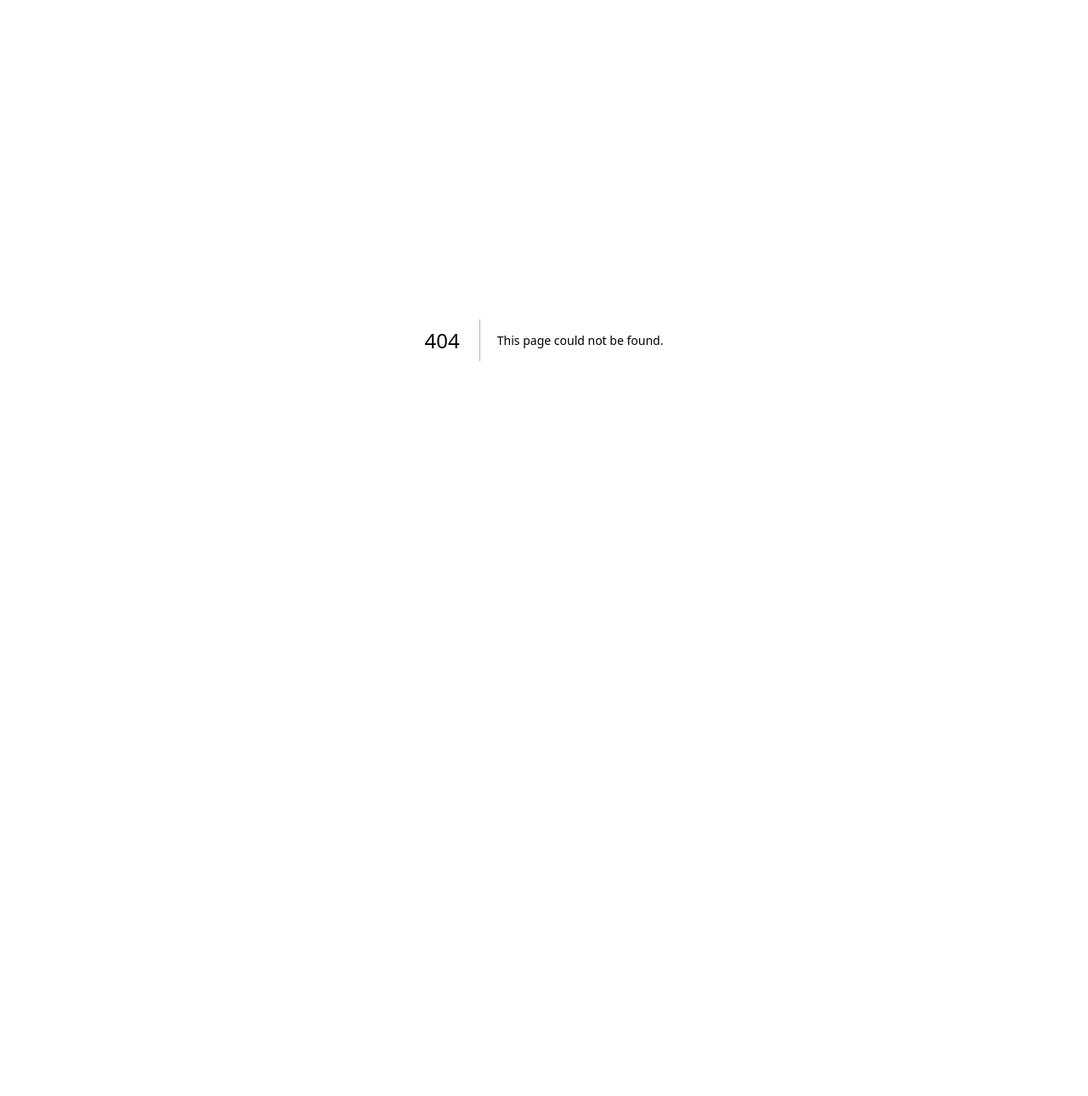
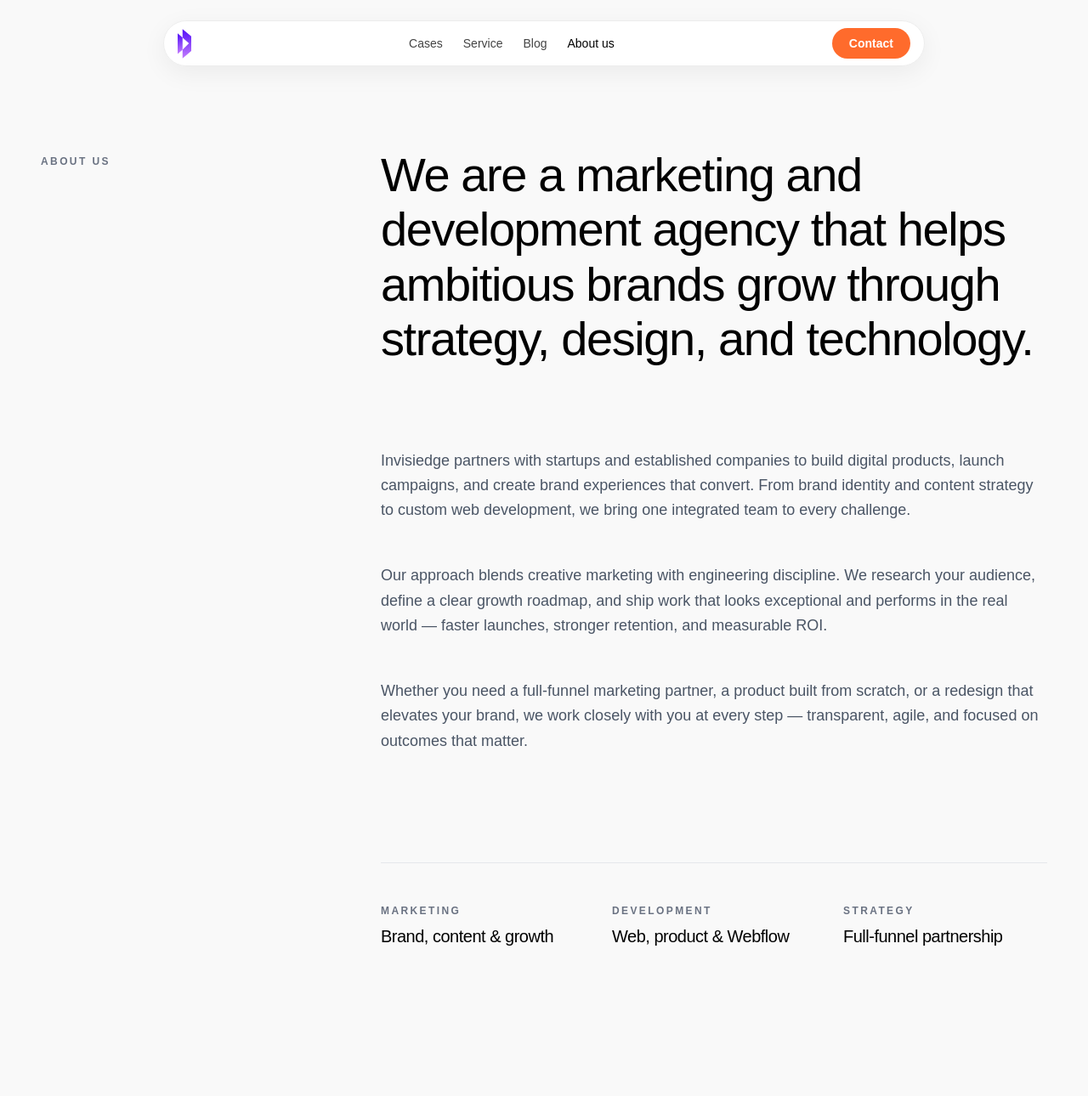
Before and after one commit to Aryan-205/BrutanixStudio, a Next.js app: page /about in a window 1280 px wide. Before the commit this address had no page. Shown: the top 1290 px of the page at 85% size. Before the commit the page ends 800 px from the top, so only its background shows below. Built offline with nearby package versions, Linux system fonts and the light colour scheme.

Commit message:
added the about section

```diff
--- /dev/null
+++ b/app/about/page.tsx
@@ -0,0 +1,31 @@
+import type { Metadata } from "next";
+import Navbar from "@/components/Navbar";
+import AboutPageIntro from "@/components/Landingpage/AboutPageIntro";
+import WorkSection from "@/components/Landingpage/WorkSection";
+import FooterSection from "@/components/Landingpage/FooterSection";
+import { MotionProvider } from "../MotionProvider";
+
+export const metadata: Metadata = {
+  title: "About Us | Invisiedge",
+  description:
+    "Invisiedge is a marketing and development agency helping brands grow through strategy, design, and technology.",
+};
+
+export default function AboutPage() {
+  return (
+    <MotionProvider>
+      <div className="min-h-screen w-full overflow-x-clip bg-[#F9F9F9]">
+        <header className="px-4 pt-5 md:px-8 md:pt-6">
+          <Navbar />
+        </header>
+
+        <AboutPageIntro />
+        <WorkSection />
+
+        <section id="contact" className="scroll-mt-6">
+          <FooterSection />
+        </section>
+      </div>
+    </MotionProvider>
+  );
+}
--- a/app/page.tsx
+++ b/app/page.tsx
@@ -39,7 +39,6 @@ export default function Home() {
         <Prototype />
         <ProjectsSection />
         <HowItWorksSection />
-        {/* <WorkSection /> */}
         <TestimonialSection />
         <FAQSection />
         <FooterSection />
--- /dev/null
+++ b/components/Landingpage/AboutPageIntro.tsx
@@ -0,0 +1,74 @@
+"use client";
+
+import { motion, useReducedMotion } from "motion/react";
+import { easePremium } from "@/components/motion/presets";
+
+const introText =
+  "We are a marketing and development agency that helps ambitious brands grow through strategy, design, and technology.";
+
+const paragraphs = [
+  "Invisiedge partners with startups and established companies to build digital products, launch campaigns, and create brand experiences that convert. From brand identity and content strategy to custom web development, we bring one integrated team to every challenge.",
+  "Our approach blends creative marketing with engineering discipline. We research your audience, define a clear growth roadmap, and ship work that looks exceptional and performs in the real world — faster launches, stronger retention, and measurable ROI.",
+  "Whether you need a full-funnel marketing partner, a product built from scratch, or a redesign that elevates your brand, we work closely with you at every step — transparent, agile, and focused on outcomes that matter.",
+];
+
+export default function AboutPageIntro() {
+  const reduce = useReducedMotion();
+
+  return (
+    <section className="bg-[#F9F9F9] px-6 pb-16 pt-16 text-black md:px-12 md:pb-24 md:pt-24">
+      <motion.div
+        className="mx-auto max-w-7xl"
+        initial={reduce ? false : { opacity: 0, y: 32 }}
+        animate={{ opacity: 1, y: 0 }}
+        transition={{ duration: 0.4, ease: "easeOut" }}
+      >
+        <div className="mb-16 grid grid-cols-1 gap-4 md:grid-cols-12 md:mb-24">
+          <div className="md:col-span-4">
+            <span className="mt-2 block text-[10px] font-bold uppercase tracking-[0.2em] text-gray-500 md:text-xs">
+              About us
+            </span>
+          </div>
+
+          <div className="md:col-span-8">
+            <h2 className="text-3xl font-medium leading-[1.15] tracking-tight sm:text-4xl md:text-5xl lg:text-[56px]">
+              {introText}
+            </h2>
+          </div>
+        </div>
+
+        <div className="grid grid-cols-1 gap-4 md:grid-cols-12">
+          <div className="flex flex-col gap-10 md:col-span-8 md:col-start-5 md:gap-12">
+            {paragraphs.map((paragraph) => (
+              <p
+                key={paragraph.slice(0, 32)}
+                className="text-base leading-relaxed text-gray-600 md:text-lg"
+              >
+                {paragraph}
+              </p>
+            ))}
+          </div>
+
+          <div className="mt-20 border-t border-gray-200 pt-12 md:col-span-8 md:col-start-5 md:mt-28">
+            <div className="grid grid-cols-1 gap-8 sm:grid-cols-3">
+              {[
+                { label: "Marketing", value: "Brand, content & growth" },
+                { label: "Development", value: "Web, product & Webflow" },
+                { label: "Strategy", value: "Full-funnel partnership" },
+              ].map((item) => (
+                <div key={item.label}>
+                  <p className="text-[10px] font-bold uppercase tracking-[0.2em] text-gray-500 md:text-xs">
+                    {item.label}
+                  </p>
+                  <p className="mt-2 text-lg font-medium tracking-tight text-black md:text-xl">
+                    {item.value}
+                  </p>
+                </div>
+              ))}
+            </div>
+          </div>
+        </div>
+      </motion.div>
+    </section>
+  );
+}
--- a/components/Landingpage/HeroSection.tsx
+++ b/components/Landingpage/HeroSection.tsx
@@ -1,6 +1,6 @@
 "use client";
 
-import React, { useCallback, useRef } from "react";
+import React, { useRef } from "react";
 import {
   motion,
   type MotionValue,
@@ -10,7 +10,7 @@ import {
 } from "motion/react";
 import { Activity, ArrowUpRight, Rocket, Zap } from "lucide-react";
 import { easePremium } from "@/components/motion/presets";
-import BrandLogo from "../BrandLogo";
+import Navbar from "@/components/Navbar";
 
 function ParallaxFloat({
   children,
@@ -257,79 +257,13 @@ const HeroSection = () => {
 
   const previewY = useTransform(scrollYProgress, [0, 1], [0, reduce ? 0 : -70]);
 
-  const scrollToSection = useCallback(
-    (id: string) => {
-      const el = document.getElementById(id);
-      if (!el) return;
-      el.scrollIntoView({
-        behavior: reduce ? "auto" : "smooth",
-        block: "start",
-      });
-      window.history.replaceState(null, "", `#${id}`);
-    },
-    [reduce],
-  );
-
-  const navClick = (id: string) => (e: React.MouseEvent<HTMLAnchorElement>) => {
-    e.preventDefault();
-    scrollToSection(id);
-  };
-
   return (
     <section
       id="hero"
       ref={heroRef}
       className="relative min-h-[115vh] overflow-hidden bg-[#f9f9f9] px-4 pb-10 pt-5 font-sans text-[#111] selection:bg-[#ff6b2c] selection:text-white md:px-8 md:pb-14 md:pt-6"
     >
-      <motion.nav
-        className="relative z-50 mx-auto flex w-full max-w-4xl items-center justify-between gap-4 rounded-full border border-[#ececec] bg-white/90 px-3 py-2 shadow-[0_8px_30px_rgba(0,0,0,0.06)] backdrop-blur-md md:px-4"
-        initial={reduce ? false : { opacity: 0, y: -16 }}
-        animate={{ opacity: 1, y: 0 }}
-        transition={{ duration: 0.55, ease: easePremium }}
-      >
-        <div className="flex items-center gap-2 w-4 h-4">
-          <BrandLogo />
-        </div>
-
-        <div className="hidden items-center gap-6 text-sm font-medium text-[#444] md:flex">
-          <a
-            href="#work"
-            onClick={navClick("work")}
-            className="hover:text-black"
-          >
-            Cases
-          </a>
-          <a
-            href="#hero"
-            onClick={navClick("hero")}
-            className="hover:text-black"
-          >
-            Service
-          </a>
-          <a
-            href="#work"
-            onClick={navClick("work")}
-            className="hover:text-black"
-          >
-            Blog
-          </a>
-          <a
-            href="#about"
-            onClick={navClick("about")}
-            className="hover:text-black"
-          >
-            About us
-          </a>
-        </div>
-
-        <button
-          type="button"
-          onClick={() => scrollToSection("about")}
-          className="rounded-full bg-[#ff6b2c] px-4 py-2 text-sm font-semibold text-white transition-colors hover:bg-[#f35f1f] md:px-5"
-        >
-          Contact
-        </button>
-      </motion.nav>
+      <Navbar animated />
 
       <div className="relative mx-auto mt-10 max-w-7xl md:mt-14">
         <ParallaxFloat
--- /dev/null
+++ b/components/Navbar.tsx
@@ -0,0 +1,58 @@
+"use client";
+
+import Link from "next/link";
+import { usePathname } from "next/navigation";
+import { motion, useReducedMotion } from "motion/react";
+import BrandLogo from "./BrandLogo";
+import { easePremium } from "@/components/motion/presets";
+
+type NavbarProps = {
+  animated?: boolean;
+};
+
+export default function Navbar({ animated = false }: NavbarProps) {
+  const pathname = usePathname();
+  const reduce = useReducedMotion();
+  const isHome = pathname === "/";
+  const isAbout = pathname === "/about";
+
+  const sectionHref = (id: string) => (isHome ? `#${id}` : `/#${id}`);
+
+  const linkClass = (active: boolean) =>
+    active ? "text-black" : "text-[#444] hover:text-black";
+
+  return (
+    <motion.nav
+      className="relative z-50 mx-auto flex w-full max-w-4xl items-center justify-between gap-4 rounded-full border border-[#ececec] bg-white/90 px-3 py-2 shadow-[0_8px_30px_rgba(0,0,0,0.06)] backdrop-blur-md md:px-4"
+      initial={animated && !reduce ? { opacity: 0, y: -16 } : false}
+      animate={{ opacity: 1, y: 0 }}
+      transition={{ duration: 0.55, ease: easePremium }}
+    >
+      <Link href="/" className="flex h-4 w-4 items-center gap-2" aria-label="Home">
+        <BrandLogo />
+      </Link>
+
+      <div className="hidden items-center gap-6 text-sm font-medium md:flex">
+        <Link href={sectionHref("work")} className={linkClass(false)}>
+          Cases
+        </Link>
+        <Link href={sectionHref("hero")} className={linkClass(false)}>
+          Service
+        </Link>
+        <Link href={sectionHref("work")} className={linkClass(false)}>
+          Blog
+        </Link>
+        <Link href="/about" className={linkClass(isAbout)}>
+          About us
+        </Link>
+      </div>
+
+      <Link
+        href={isAbout ? "#contact" : sectionHref("about")}
+        className="rounded-full bg-[#ff6b2c] px-4 py-2 text-sm font-semibold text-white transition-colors hover:bg-[#f35f1f] md:px-5"
+      >
+        Contact
+      </Link>
+    </motion.nav>
+  );
+}
```
